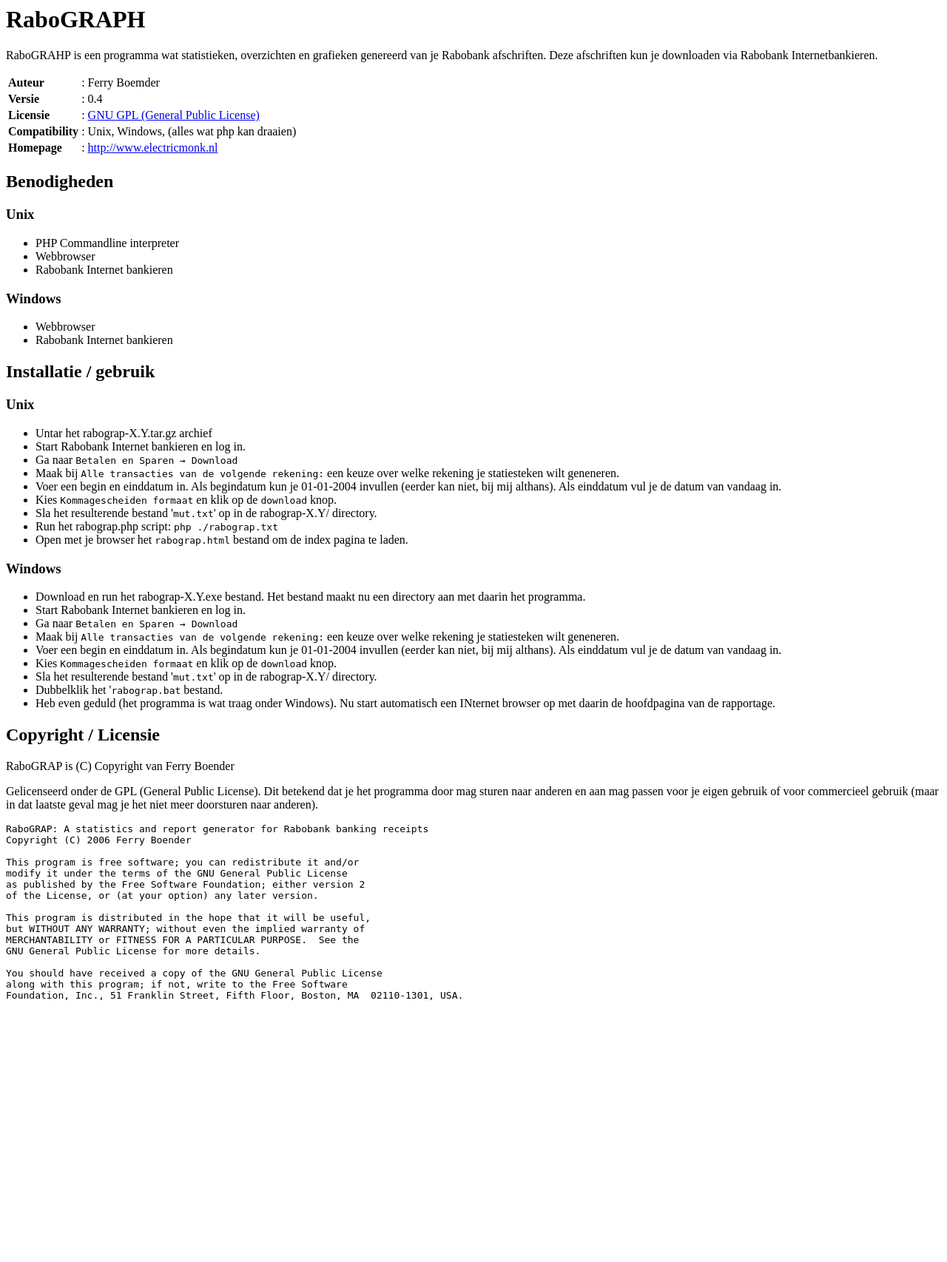
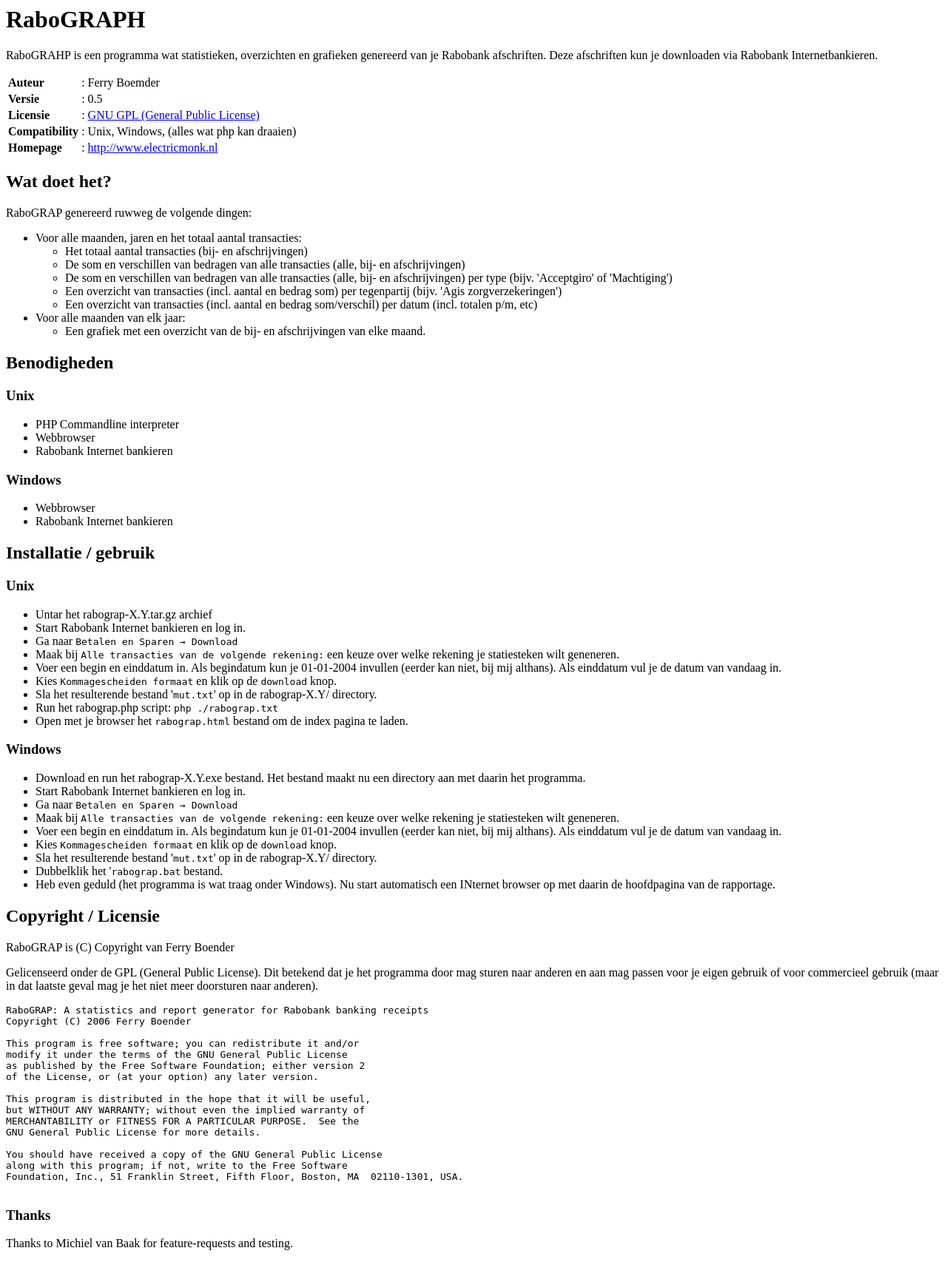
Before and after one commit to fboender/rabograp, a PHP site: page /README.html in a window 1280 px wide. Shown: the whole page at 74% size. Before the commit the page ends 1352 px from the top, so only its background shows below. Run offline with PHP 8.4, Linux system fonts and the light colour scheme.

Commit message:
Differences for all sums added. Documenatation updates.
git-svn-id: https://svn.electricmonk.nl/svn/rabograp/trunk@6 f864d34d-b389-41a9-a190-ef060a3948a1

```diff
--- a/README.html
+++ b/README.html
@@ -7,11 +7,28 @@
     <p>RaboGRAHP is een programma wat statistieken, overzichten en grafieken genereerd van je Rabobank afschriften. Deze afschriften kun je downloaden via Rabobank Internetbankieren.</p>
     <table>
         <tr><td><b>Auteur</b></td><td>: Ferry Boemder</td></tr>
-        <tr><td><b>Versie</b></td><td>: 0.4</td></tr>
+        <tr><td><b>Versie</b></td><td>: 0.5</td></tr>
         <tr><td><b>Licensie</b></td><td>: <a href="http://www.gnu.org/copyleft/gpl.html">GNU GPL (General Public License)</a></td></tr>
         <tr><td><b>Compatibility</b></td><td>: Unix, Windows, (alles wat php kan draaien)</td></tr>
         <tr><td><b>Homepage</b></td><td>: <a href="http://www.electricmonk.nl/">http://www.electricmonk.nl</a></td></tr>
     </table>
+
+    <h2>Wat doet het?</h2>
+    <p>RaboGRAP genereerd ruwweg de volgende dingen:</p>
+    <ul>
+        <li>Voor alle maanden, jaren en het totaal aantal transacties:</li>
+        <ul>
+            <li>Het totaal aantal transacties (bij- en afschrijvingen)</li>
+            <li>De som en verschillen van bedragen van alle transacties (alle, bij- en afschrijvingen)</li>
+            <li>De som en verschillen van bedragen van alle transacties (alle, bij- en afschrijvingen) per type (bijv. 'Acceptgiro' of 'Machtiging')</li>
+            <li>Een overzicht van transacties (incl. aantal en bedrag som) per tegenpartij (bijv. 'Agis zorgverzekeringen')</li>
+            <li>Een overzicht van transacties (incl. aantal en bedrag som/verschil) per datum (incl. totalen p/m, etc)</li>
+        </ul>
+        <li>Voor alle maanden van elk jaar:</li>
+        <ul>
+            <li>Een grafiek met een overzicht van de bij- en afschrijvingen van elke maand.</li>
+        </ul>
+    </ul>
 
     <h2>Benodigheden</h2>
     <h3>Unix</h3>
@@ -75,6 +92,8 @@ You should have received a copy of the GNU General Public License
 along with this program; if not, write to the Free Software
 Foundation, Inc., 51 Franklin Street, Fifth Floor, Boston, MA  02110-1301, USA.
     </pre>
+    <h3>Thanks</h3>
+    <p>Thanks to Michiel van Baak for feature-requests and testing.</p>
 
 </body>
 </html>
```
Also changed, not shown: rabograp.php (+37 -10 lines), 2 other files.
